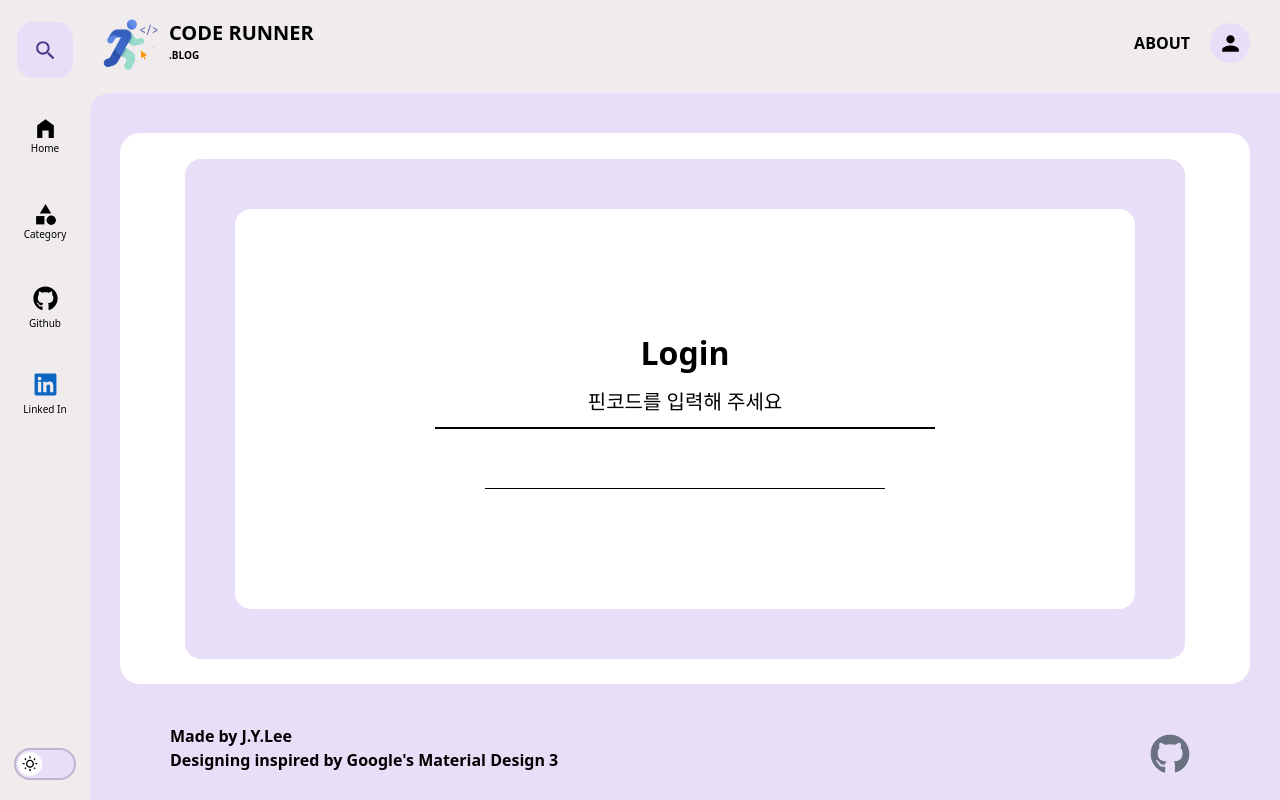
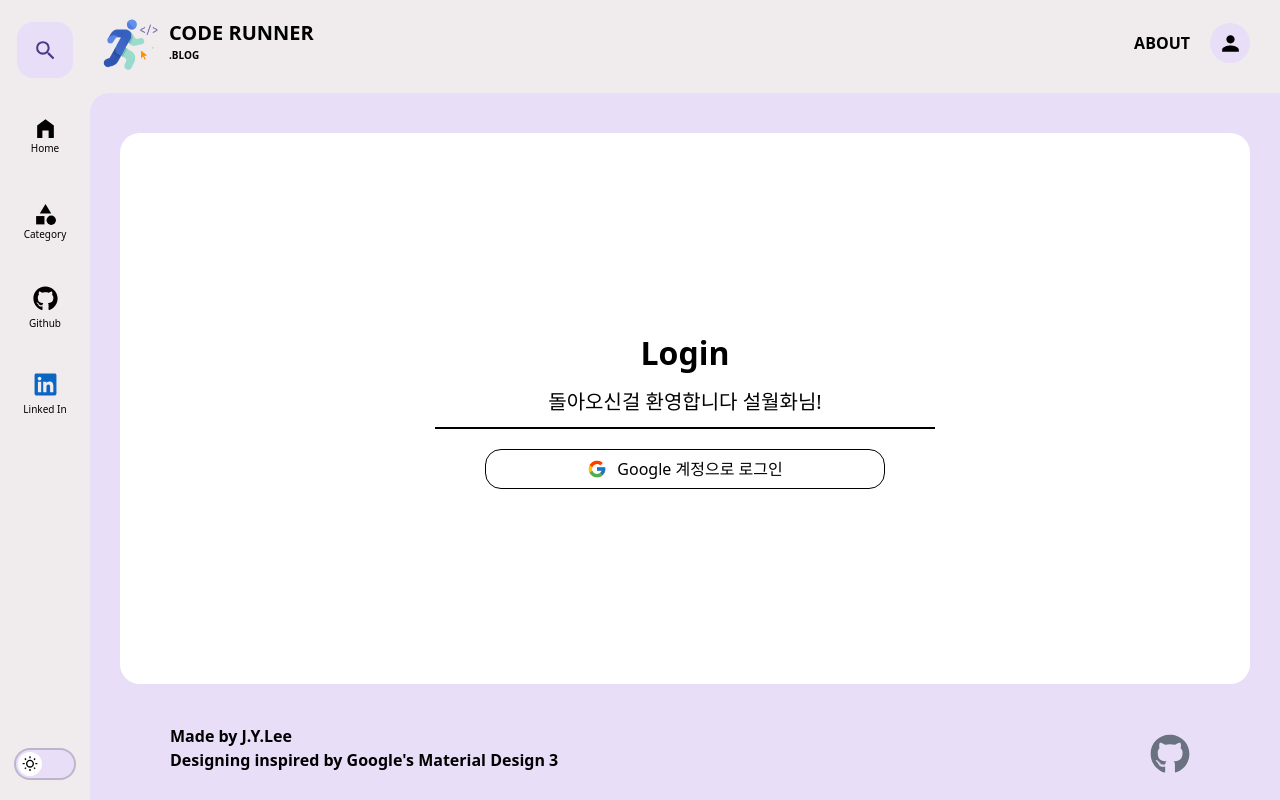
Before and after one commit to wolwha/Material-Blog, a Next.js app: page /login in a window 1280 px wide. Built offline with nearby package versions, Linux system fonts and the light colour scheme.

Commit message:
Fix: 일부 코드 수정

```diff
--- a/src/app/search/page.tsx
+++ b/src/app/search/page.tsx
@@ -7,7 +7,7 @@ export default function page() {
         <div className="w-full relative flex">
           <input
             type="text"
-            className="w-full h-[70px] border-2 rounded-full mt-[30px] px-[20px] text-[20px] font-semibold"
+            className="w-full h-[70px] border-2 rounded-full mt-[30px] px-[20px] text-[20px] font-semibold outline-0"
             placeholder="검색어를 입력해주세요"
           />
           <button className="absolute right-[20px] size-[50px] text-[70px] flex text-center top-[30px] cursor-pointer">
--- a/src/components/Common/Footer.tsx
+++ b/src/components/Common/Footer.tsx
@@ -7,10 +7,12 @@ export default function Footer() {
   return (
     <>
       <div className="sm:h-[140px] h-[100px] flex justify-center items-center sm:relative select-none mt-[20px] sm:mt-[0px] bg-[var(--color-primary)] absolute inset-x-0 bottom-0 w-full">
+        {/* PC 푸터 적용 텍스트 */}
         <div className="font-semibold sm:absolute sm:left-[50px] sm:top-[40px] sm:text-[16px] text-[14px] hidden sm:flex-col sm:flex">
           <p>Made by J.Y.Lee</p>
           <p>Designing inspired by Google&apos;s Material Design 3</p>
         </div>
+        {/* 모바일 푸터 적용 텍스트 */}
         <div className="font-semibold sm:absolute sm:left-[50px] sm:top-[40px] sm:text-[16px] text-[14px] sm:hidden">
           <p>Made by J.Y.Lee</p>
           <p>Designing inspired by Material Design 3</p>
--- a/src/components/Login/LoginPage.tsx
+++ b/src/components/Login/LoginPage.tsx
@@ -4,6 +4,6 @@ import PinInput from "@/components/Login/PinInput";
 import { useState } from "react";
 
 export default function LoginPage() {
-  const [auth, setAuth] = useState<boolean>(false);
+  const [auth, setAuth] = useState<boolean>(true);
   return <>{auth ? <Login /> : <PinInput />}</>;
 }
```
